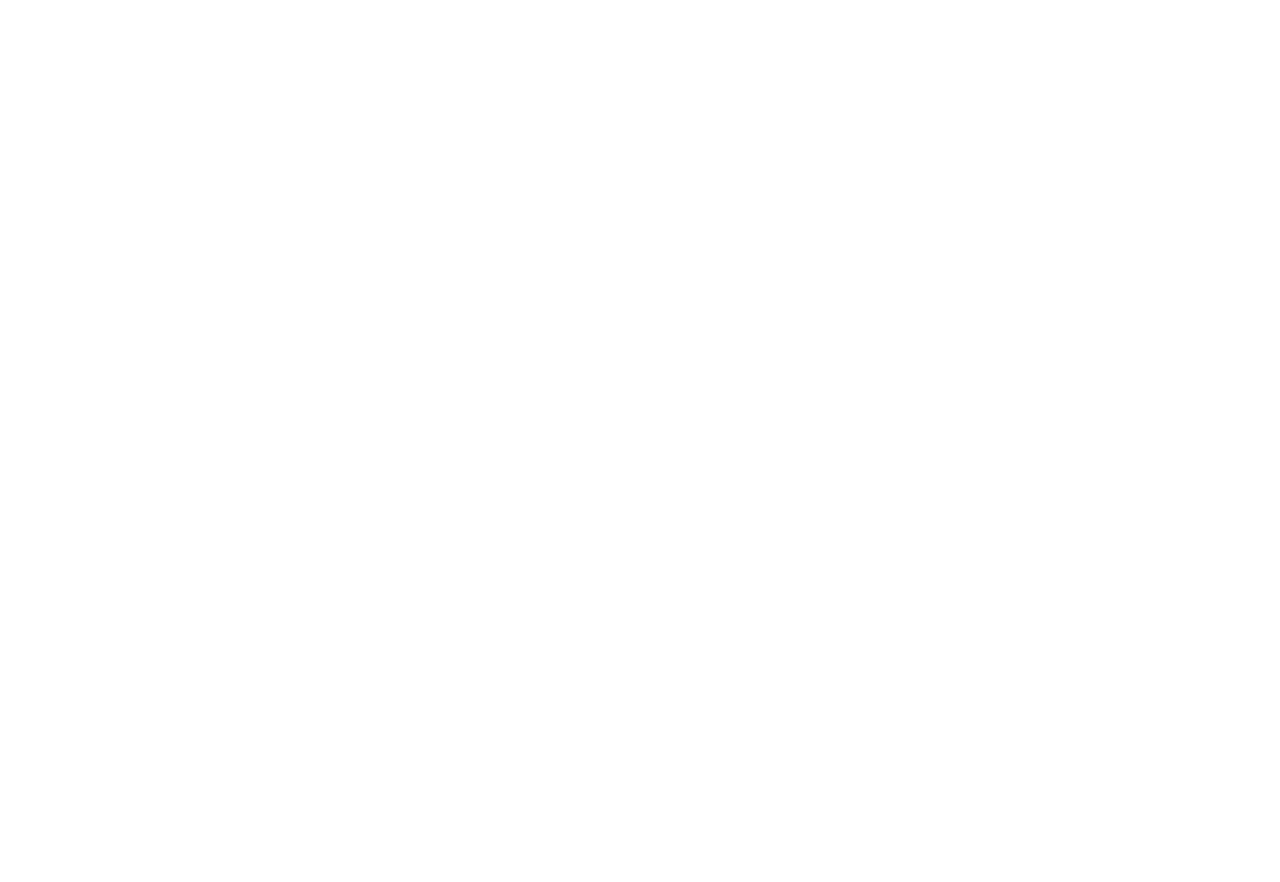
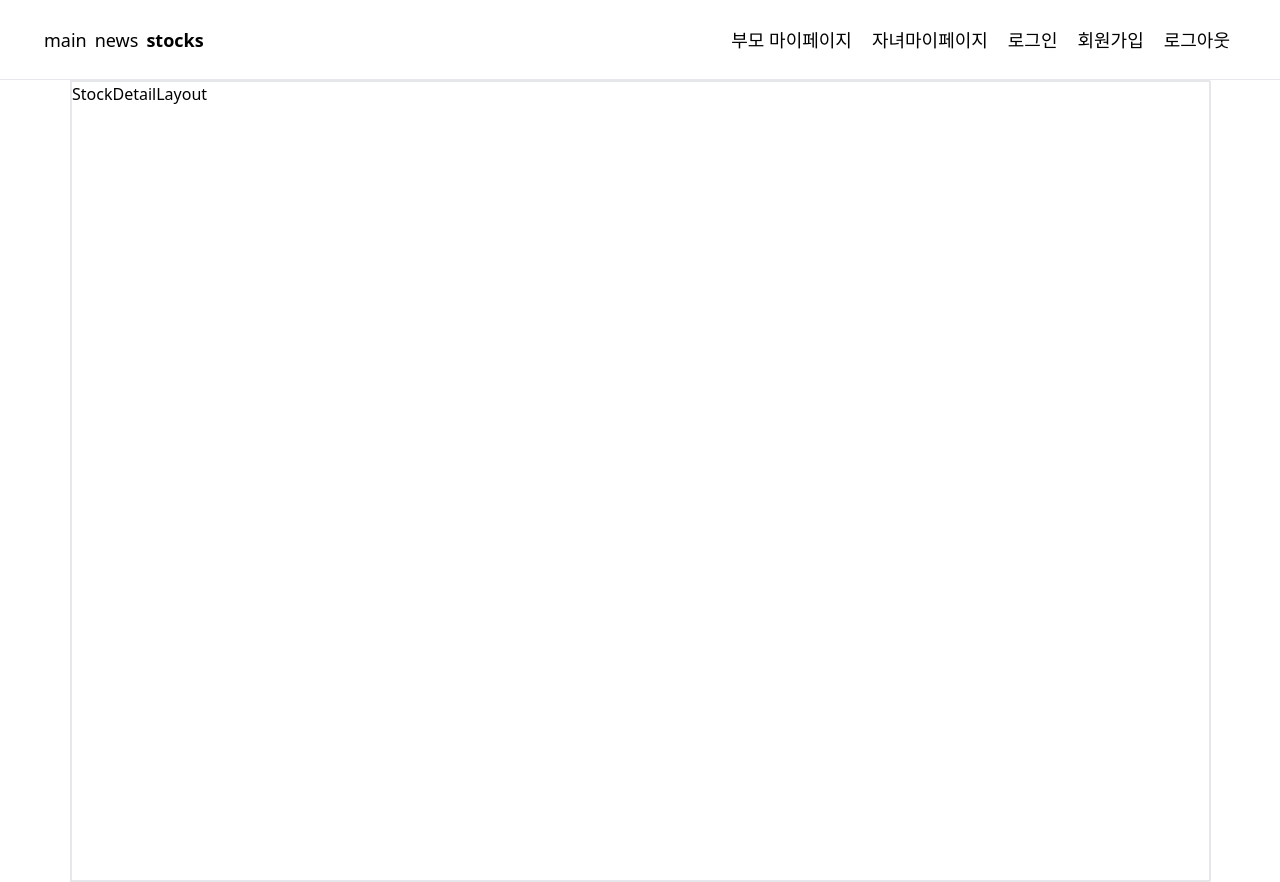
Before and after one commit to minimoneymanymo/minimoneymanymo, a React (Vite) app in the folder FE/minimoneymanymo/: page /stocks in a window 1280 px wide. Before the commit this address had no page. Before the commit the page ends 800 px from the top, so only its background shows below. Built offline with nearby package versions, Linux system fonts and the light colour scheme.

Commit message:
feat: 주식 페이지 생성 및 네비바 변경

```diff
--- a/FE/minimoneymanymo/src/App.tsx
+++ b/FE/minimoneymanymo/src/App.tsx
@@ -10,6 +10,7 @@ import ParentPageLayout from "@/layouts/ParentPageLayout"
 import ParentChildrenPageLayout from "@/layouts/ParentChildrenPageLayout"
 import ChildPageLayout from "@/layouts/ChildPageLayout"
 import MainPageLayout from "@/layouts/MainLayout"
+import StockDetailLayout from "./layouts/StockDetailLayout"
 function App() {
   return (
     <Routes>
@@ -17,7 +18,11 @@ function App() {
         <Route index element={<MainPage />} />
         <Route path="login" element={<LoginPage />} />
         <Route path="sign-up" element={<SignUpPage />} />
+        <Route path="/stocks" element={<StockDetailLayout />}>
 
+
+
+        </Route>
         <Route path="/news" element={<NewsPage />} />
         <Route path="/parent" element={<ParentPageLayout />}>
           <Route path="my-wallet" element={<Temp />} />
--- a/FE/minimoneymanymo/src/components/common/header/Navbar.tsx
+++ b/FE/minimoneymanymo/src/components/common/header/Navbar.tsx
@@ -12,6 +12,11 @@ const NavItemList = (): JSX.Element => {
       id: itemId++,
       category: "news",
       to: "/news",
+    },
+    {
+      id: itemId++,
+      category: "stocks",
+      to: "/stocks",
     },
   ]
   return (
--- /dev/null
+++ b/FE/minimoneymanymo/src/layouts/StockDetailLayout.tsx
@@ -0,0 +1,15 @@
+import React from "react"
+import {Outlet} from "react-router-dom"
+
+const StockDetailLayout: React.FC = () => {
+  return (
+    <div className="min-h-screen">
+      <main className=" border w-[1140px]  h-full mx-auto flex">
+      StockDetailLayout
+        <Outlet></Outlet>
+      </main>
+    </div>
+  )
+}
+
+export default StockDetailLayout
--- /dev/null
+++ b/FE/minimoneymanymo/src/pages/stock/BuyPage.tsx
@@ -0,0 +1,5 @@
+function BuyPage(): JSX.Element {
+    return <>BuyPage</>
+  }
+
+  export default BuyPage
```
